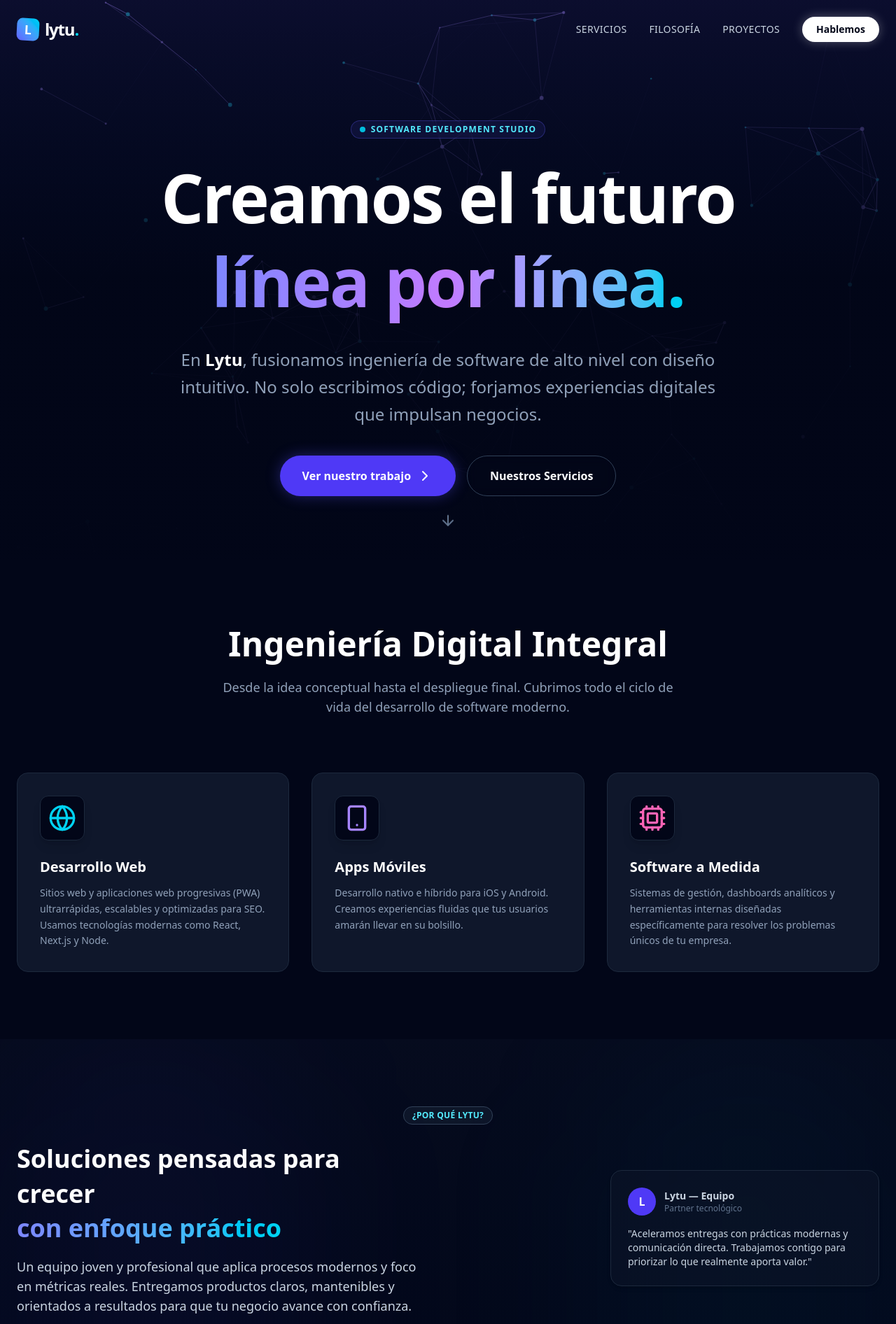
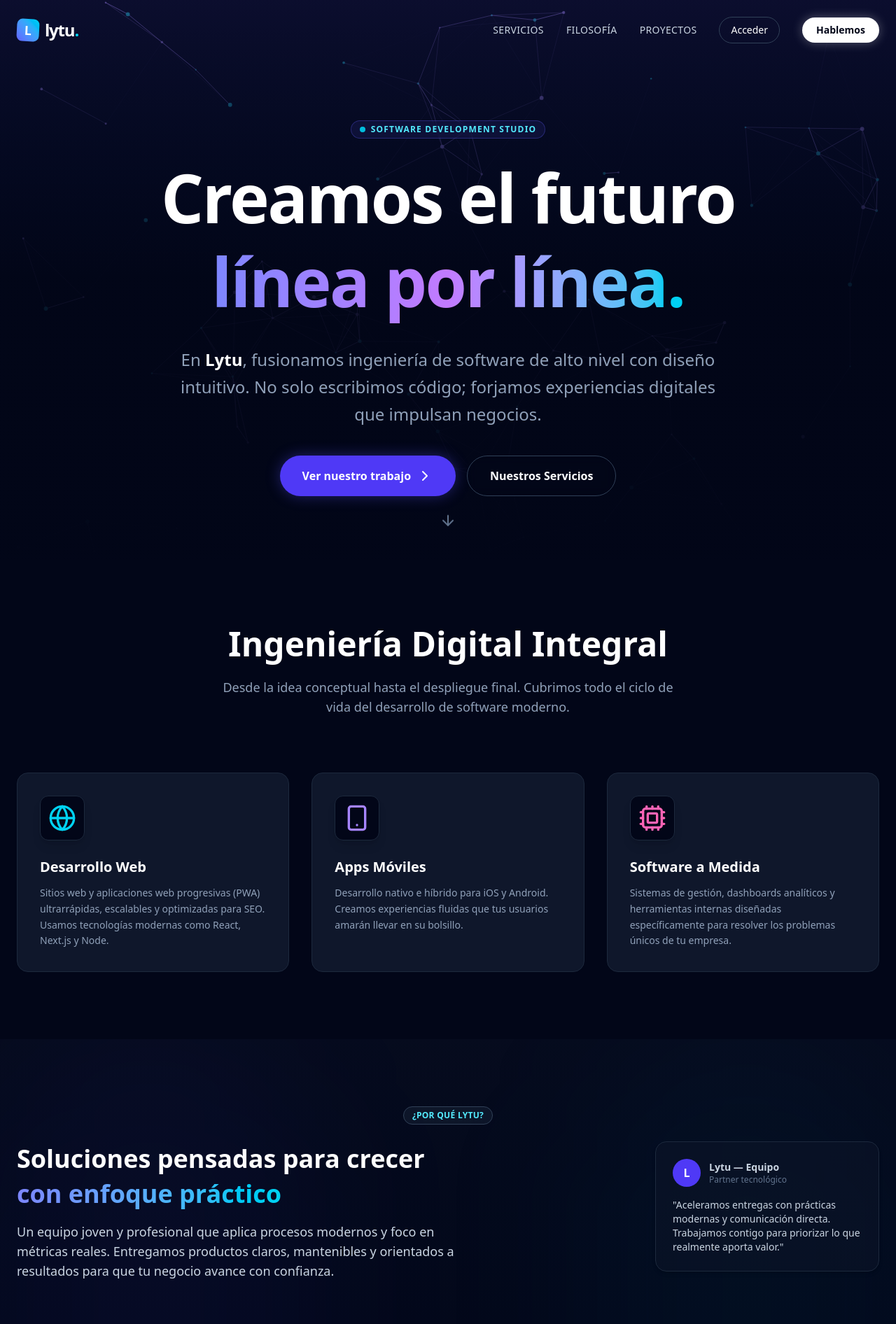
Before and after one commit to LytuDG/lytu-landing, a React (Vite) app: page / in a window 1280 px wide. Shown: the top 1892 px of the page at 70% size. Built offline with nearby package versions, Linux system fonts and the light colour scheme.

Commit message:
feat: add login modal and functionality to access it

```diff
--- a/src/App.tsx
+++ b/src/App.tsx
@@ -172,6 +172,7 @@ const ParticleNetwork = () => {
 export default function App() {
   const [isScrolled, setIsScrolled] = useState(false);
   const [isMobileMenuOpen, setIsMobileMenuOpen] = useState(false);
+  const [isLoginOpen, setIsLoginOpen] = useState(false);
 
   useEffect(() => {
     const handleScroll = () => {
@@ -223,6 +224,12 @@ export default function App() {
               </button>
             ))}
             <button
+              onClick={() => setIsLoginOpen(true)}
+              className="px-4 py-2 rounded-full text-sm font-medium border border-slate-700 text-white hover:border-cyan-400 transition-colors"
+            >
+              Acceder
+            </button>
+            <button
               onClick={() => scrollToSection("contacto")}
               className="bg-white text-slate-950 px-5 py-2 rounded-full font-bold text-sm hover:bg-cyan-400 transition-colors shadow-[0_0_15px_rgba(255,255,255,0.3)]"
             >
@@ -251,6 +258,12 @@ export default function App() {
                 {item}
               </button>
             ))}
+            <button
+              onClick={() => setIsLoginOpen(true)}
+              className="text-left text-white font-bold bg-indigo-600/80 px-4 py-2 rounded-full"
+            >
+              Acceder
+            </button>
           </div>
         )}
       </nav>
@@ -344,6 +357,47 @@ export default function App() {
         </div>
       </section>
 
+      {/* LOGIN MODAL */}
+      {isLoginOpen && (
+        <div className="fixed inset-0 z-60 flex items-center justify-center">
+          <div className="absolute inset-0 bg-black/60" onClick={() => setIsLoginOpen(false)} />
+          <div className="relative w-full max-w-md mx-4">
+            <div className="bg-gradient-to-br from-indigo-900/90 to-cyan-800/80 p-8 rounded-2xl shadow-2xl text-white">
+              <button
+                onClick={() => setIsLoginOpen(false)}
+                className="absolute top-4 right-4 text-slate-300 hover:text-white"
+              >
+                <X size={20} />
+              </button>
+
+              <div className="mb-4">
+                <h3 className="text-2xl font-bold">Bienvenido de vuelta</h3>
+                <p className="text-slate-300 text-sm">Accede a tu panel y gestiona tus proyectos.</p>
+              </div>
+
+              <form onSubmit={(e) => e.preventDefault()} className="space-y-4">
+                <input
+                  type="email"
+                  placeholder="correo@empresa.com"
+                  className="w-full px-4 py-3 rounded-lg bg-white/8 border border-white/10 placeholder-slate-300 text-white focus:outline-none"
+                />
+                <input
+                  type="password"
+                  placeholder="Contraseña"
+                  className="w-full px-4 py-3 rounded-lg bg-white/8 border border-white/10 placeholder-slate-300 text-white focus:outline-none"
+                />
+
+                <button className="w-full py-3 rounded-full bg-white text-indigo-700 font-bold">Entrar</button>
+              </form>
+
+              <div className="mt-4 text-center text-sm text-slate-300">
+                ¿No tienes cuenta? <a href="#" className="text-white font-semibold">Contáctanos</a>
+              </div>
+            </div>
+          </div>
+        </div>
+      )}
+
       {/* PHILOSOPHY / ABOUT SECTION */}
       <section
         id="filosofía"
@@ -360,20 +414,20 @@ export default function App() {
               </div>
             </div>
 
-            <div className="grid md:grid-cols-2 gap-8 items-center">
-              <div className="text-left md:text-left">
-                <h2 className="text-3xl md:text-4xl font-extrabold mb-4 leading-snug max-w-xl">
+            <div className="flex flex-col md:flex-row items-start md:justify-between gap-12 md:gap-20">
+              <div className="text-center md:text-left md:max-w-2xl">
+                <h2 className="text-3xl md:text-4xl font-extrabold mb-4 leading-snug">
                   Soluciones pensadas para crecer <br />
                   <span className="text-transparent bg-clip-text bg-gradient-to-r from-indigo-400 to-cyan-400">con enfoque práctico</span>
                 </h2>
-                <p className="text-slate-300 text-lg max-w-xl">
+                <p className="text-slate-300 text-lg">
                   Un equipo joven y profesional que aplica procesos modernos y foco en métricas reales. Entregamos productos
                   claros, mantenibles y orientados a resultados para que tu negocio avance con confianza.
                 </p>
               </div>
 
-              <div className="hidden md:flex justify-end">
-                <div className="w-full max-w-sm rounded-2xl bg-slate-900/40 border border-slate-800 p-6 shadow-md">
+              <div className="hidden md:flex items-start justify-end w-96">
+                <div className="rounded-2xl bg-slate-900/40 border border-slate-800 p-6 shadow-md w-80">
                   <div className="flex items-center space-x-3 mb-4">
                     <div className="w-10 h-10 rounded-full bg-indigo-600 flex items-center justify-center text-white font-bold">L</div>
                     <div>
```
